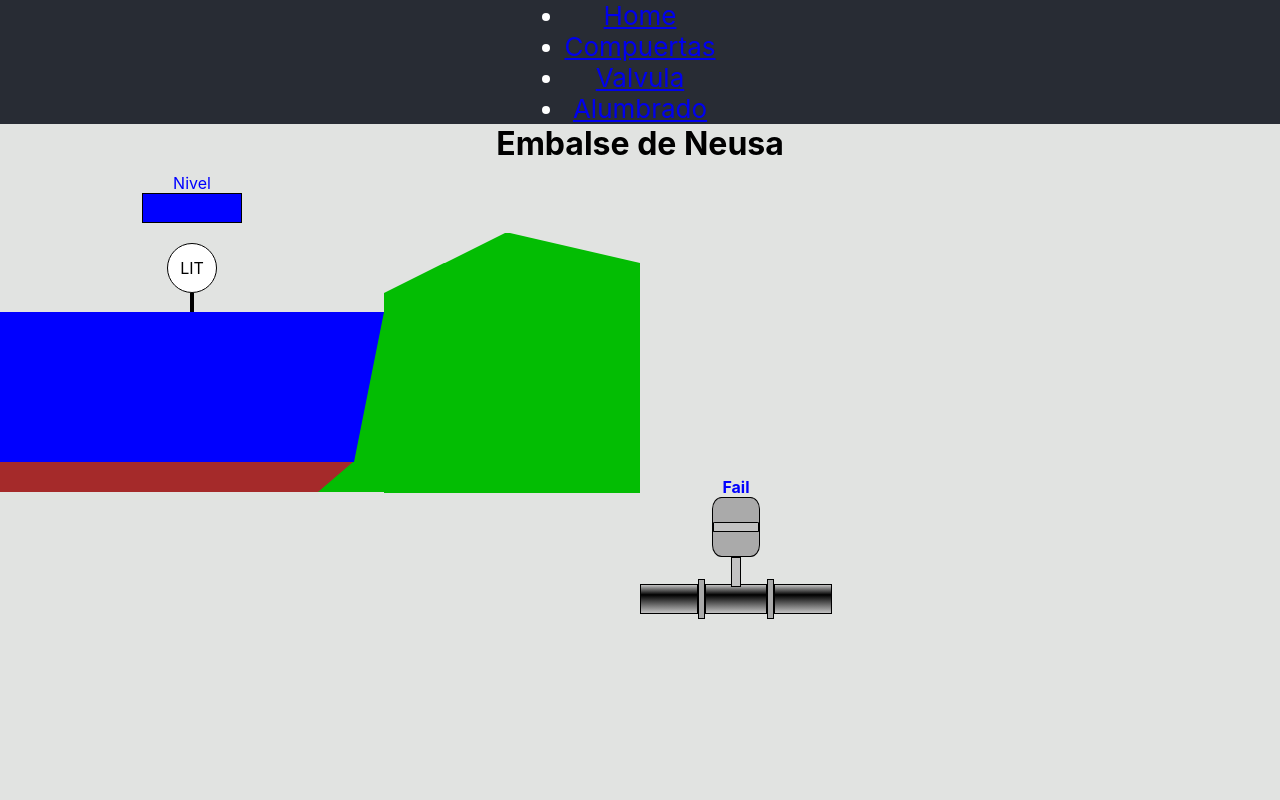
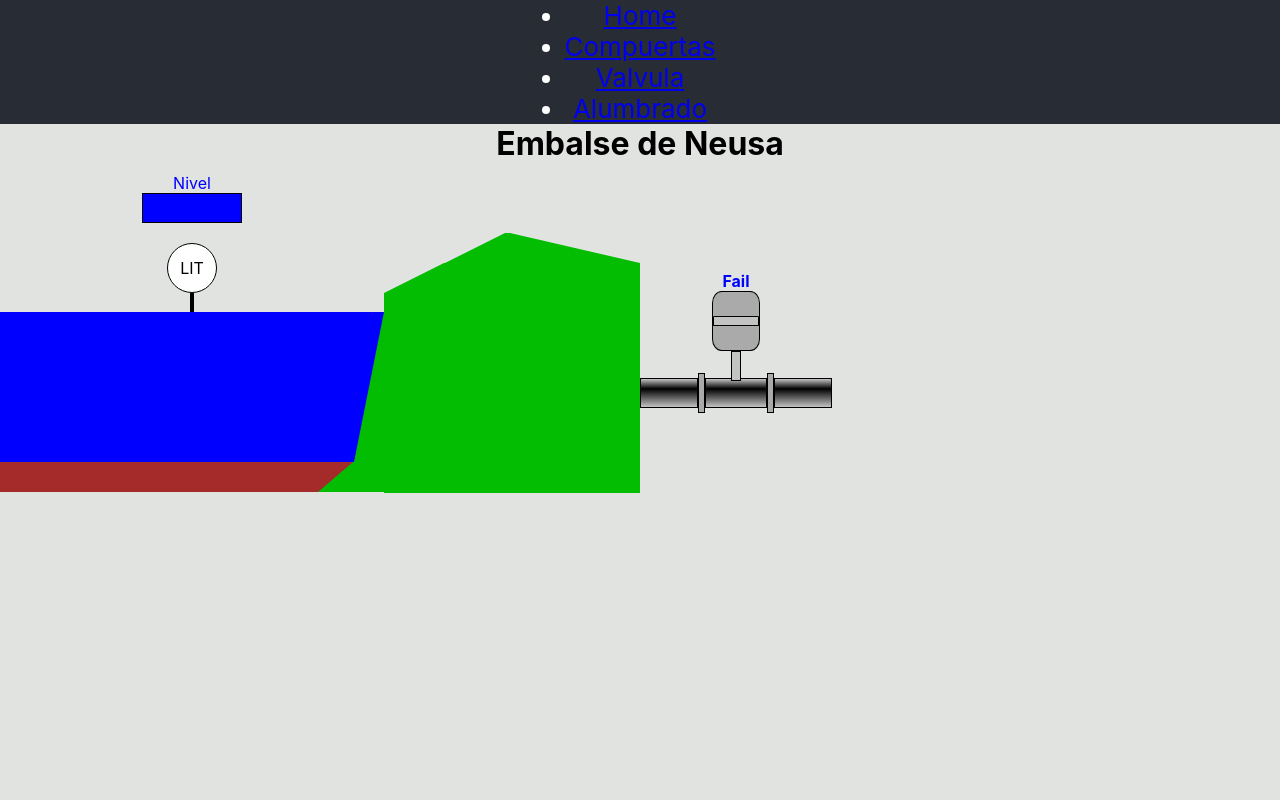
Before and after one commit to faustogomezp/frontend-lacar, a React (Create React App) app: page / in a window 1280 px wide. Shown: the top 800 px of the page. Built offline with nearby package versions, Linux system fonts and the light colour scheme; no server answers.

Commit message:
Corregimos la ubicación de la válvula de corte

```diff
--- a/src/App.css
+++ b/src/App.css
@@ -192,7 +192,8 @@
 .Cut-valv {
   display: flex;
   flex-direction: column;
-  justify-content: center;
+  position: relative;
+  top: 100px;
   width: 30%;
   height: 100%;
 }
```
